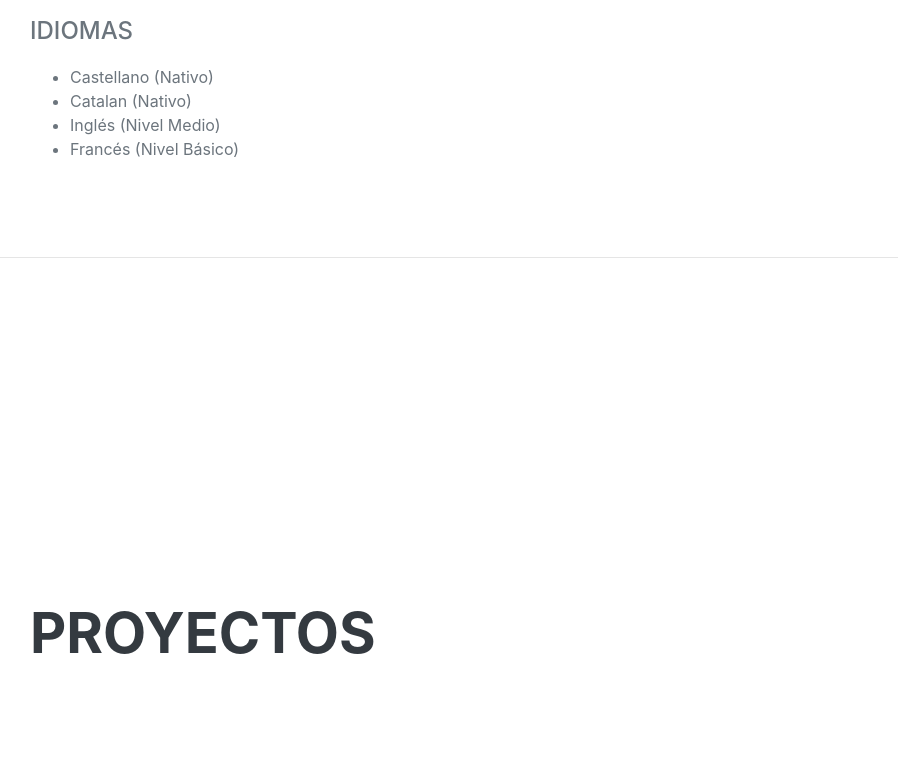
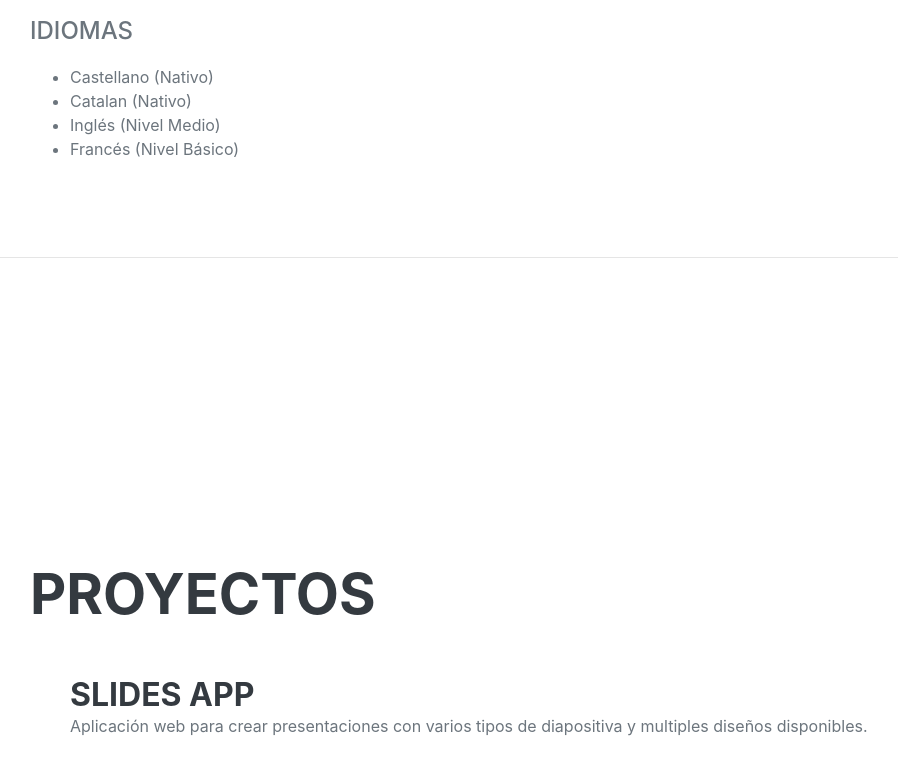
Before and after one commit to alexcandela/alexcandela.github.io, a plain HTML site: page index.html in a window 1280 px wide. Shown: the part 3136-3910 px from the top of the page, without its empty margins (290-1188 px from the left). Drawn offline with nearby package versions, Linux system fonts and the light colour scheme; a web font is replaced by a local one.

Commit message:
Update index.html

```diff
--- a/index.html
+++ b/index.html
@@ -205,7 +205,8 @@
                 <h2 class="mb-5">Proyectos</h2>
                 <ul class="fa-ul mb-0">
                     <li>
-
+                        <a href="https://git.copernic.cat/garcia.dominguez.samuel/grup7_alexc_samuelg_ericp"><h3 class="mb-0">Slides APP</h3></a>
+                        <p>Aplicación web para crear presentaciones con varios tipos de diapositiva y multiples diseños disponibles.</p>
                     </li>
                     <li>
 
```
